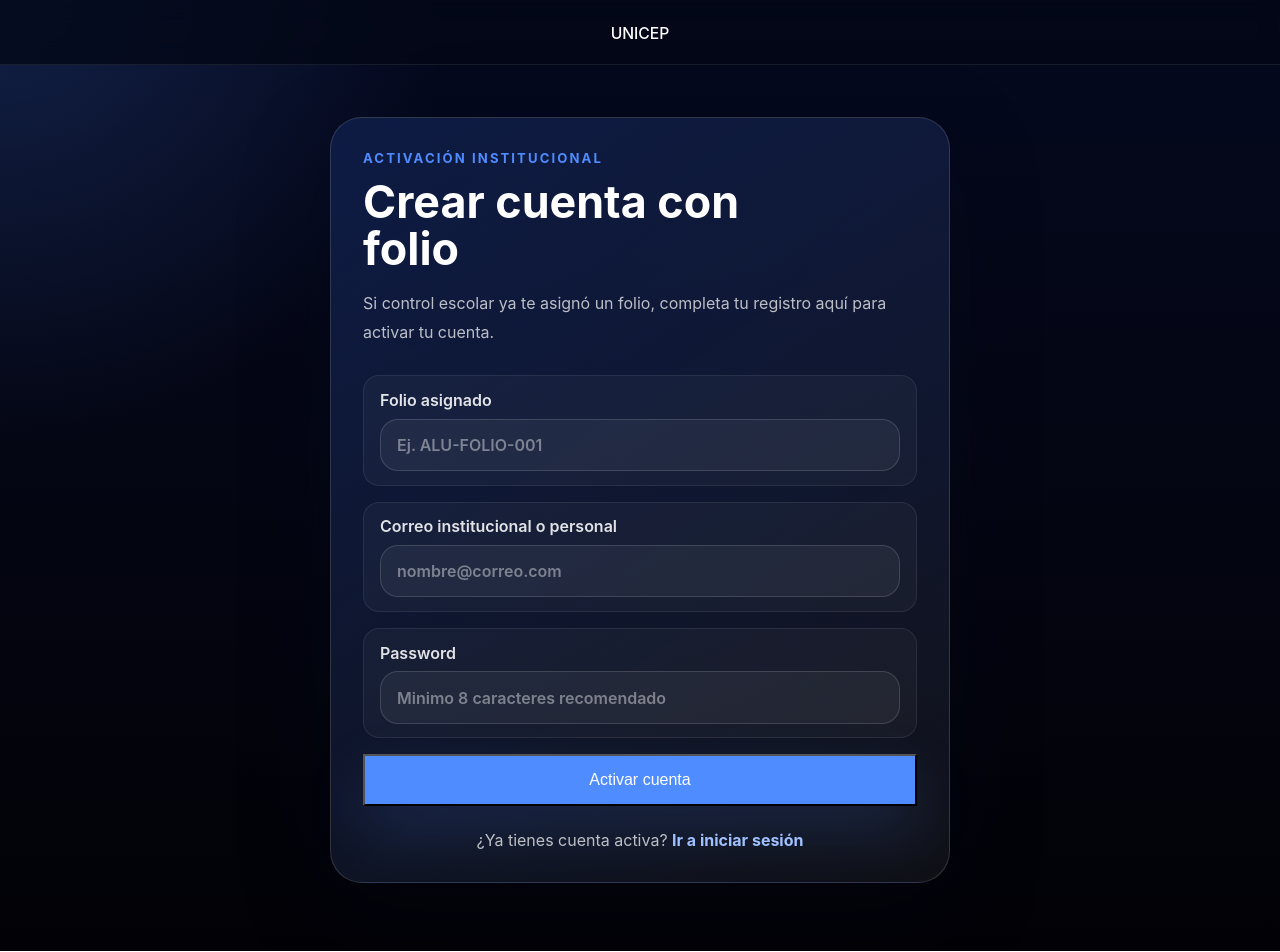
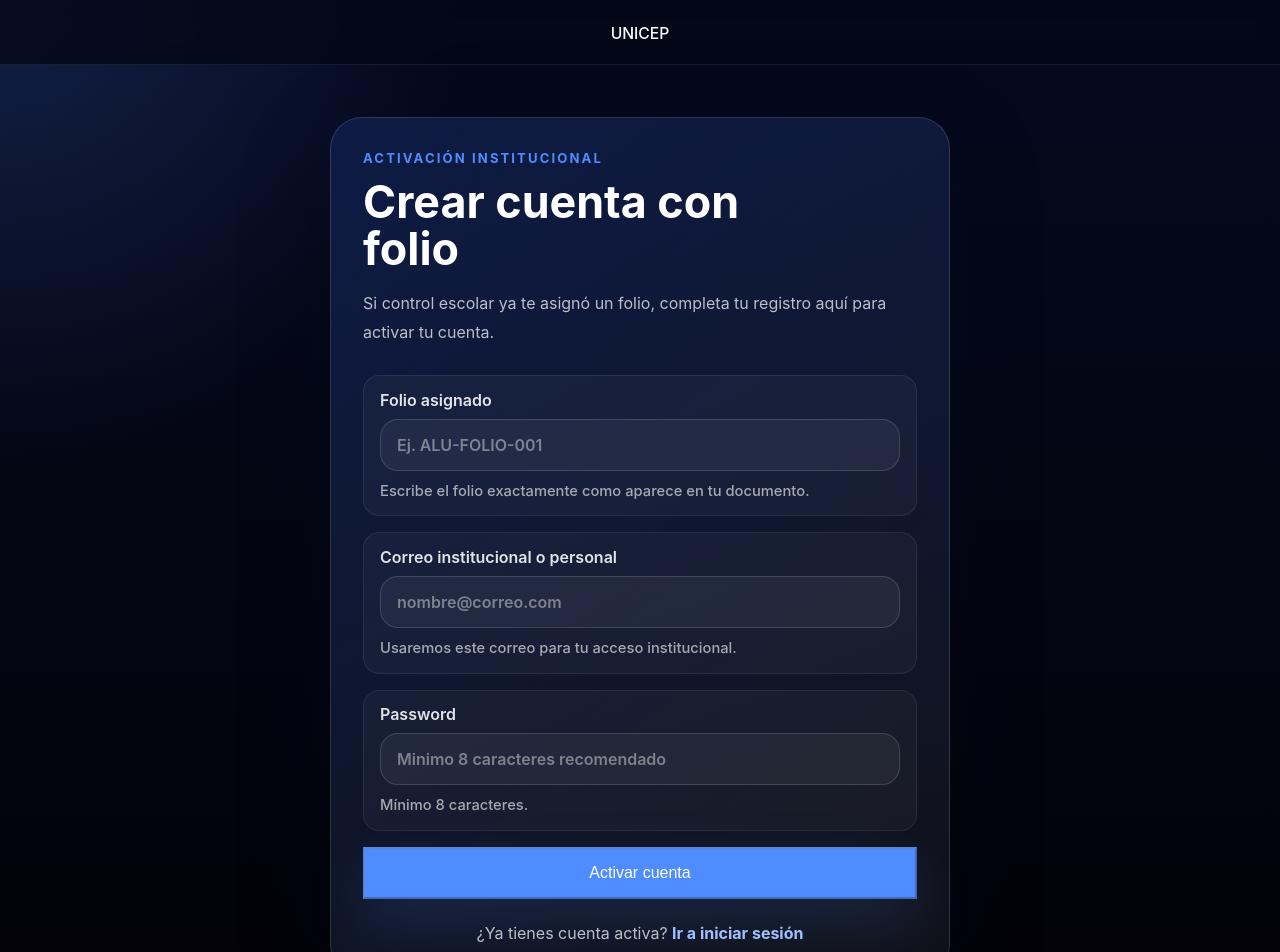
Before and after one commit to FunnyGame12/UNICEP, a React (Vite) app in the folder frontend/: page /registro-folio in a window 1280 px wide. Shown: the top 952 px of the page. Built offline with nearby package versions, Linux system fonts and the light colour scheme; no server answers.

Commit message:
Mejorar experiencia de login y registro

```diff
--- a/frontend/src/pages/LoginPage.jsx
+++ b/frontend/src/pages/LoginPage.jsx
@@ -146,10 +146,12 @@ export default function LoginPage() {
               onChange={(event) => setCorreo(event.target.value)}
               onBlur={() => marcarCampo('correo')}
               placeholder="ejemplo@unicep.edu.mx"
+              autoComplete="username"
               required
+              aria-describedby="login-correo-help"
               aria-invalid={touched.correo && errores.correo ? 'true' : 'false'}
             />
-            <span className={`field-help ${touched.correo && errores.correo ? 'field-help-error' : ''}`}>
+            <span id="login-correo-help" className={`field-help ${touched.correo && errores.correo ? 'field-help-error' : ''}`}>
               {touched.correo && errores.correo ? errores.correo : 'Usa el correo con el que activaste tu cuenta.'}
             </span>
           </label>
@@ -166,6 +168,8 @@ export default function LoginPage() {
                 onBlur={() => marcarCampo('password')}
                 required
                 placeholder="Escribe tu contraseña"
+                autoComplete="current-password"
+                aria-describedby="login-password-help"
                 aria-invalid={touched.password && errores.password ? 'true' : 'false'}
               />
               <button
@@ -178,12 +182,12 @@ export default function LoginPage() {
                 <EyeIcon visible={mostrarPassword} />
               </button>
             </div>
-            <span className={`field-help ${touched.password && errores.password ? 'field-help-error' : ''}`}>
+            <span id="login-password-help" className={`field-help ${touched.password && errores.password ? 'field-help-error' : ''}`}>
               {touched.password && errores.password ? errores.password : 'Debe coincidir con la contraseña registrada en tu cuenta.'}
             </span>
           </label>
 
-          {error ? <p className="error-box">{error}</p> : null}
+          {error ? <p className="error-box" role="alert" aria-live="polite">{error}</p> : null}
 
           <button type="submit" className="btn-primary auth-submit" disabled={loading || !formularioValido}>
             {loading ? 'Validando acceso...' : 'Entrar a mi cuenta'}
--- a/frontend/src/pages/RegistroFolioPage.jsx
+++ b/frontend/src/pages/RegistroFolioPage.jsx
@@ -11,9 +11,34 @@ export default function RegistroFolioPage() {
   const [loading, setLoading] = useState(false);
   const [error, setError] = useState('');
   const [message, setMessage] = useState('');
+  const [touched, setTouched] = useState({ folio: false, correo: false, password: false });
+
+  const errores = {
+    folio: !folio.trim() ? 'Ingresa el folio que te proporcionó control escolar.' : '',
+    correo: !correo.trim()
+      ? 'Ingresa un correo para activar tu cuenta.'
+      : !/^[^\s@]+@[^\s@]+\.[^\s@]+$/.test(correo.trim())
+        ? 'Escribe un correo válido.'
+        : '',
+    password: !password
+      ? 'Crea una contraseña para continuar.'
+      : password.length < 8
+        ? 'Usa al menos 8 caracteres.'
+        : '',
+  };
+  const formularioValido = !errores.folio && !errores.correo && !errores.password;
+
+  function marcarCampo(campo) {
+    setTouched((actual) => ({ ...actual, [campo]: true }));
+  }
 
   async function handleSubmit(event) {
     event.preventDefault();
+    setTouched({ folio: true, correo: true, password: true });
+    if (!formularioValido) {
+      setError('Revisa los campos marcados antes de continuar.');
+      return;
+    }
     setError('');
     setMessage('');
     setLoading(true);
@@ -47,7 +72,7 @@ export default function RegistroFolioPage() {
         </p>
 
         <form className="form-grid registration-form" onSubmit={handleSubmit}>
-        <label>
+        <label className={`field-group ${touched.folio && errores.folio ? 'field-group-error' : touched.folio ? 'field-group-success' : ''}`}>
           Folio asignado
           <input
             id="registro-folio"
@@ -55,12 +80,19 @@ export default function RegistroFolioPage() {
             type="text"
             value={folio}
             onChange={(event) => setFolio(event.target.value)}
+            onBlur={() => marcarCampo('folio')}
             placeholder="Ej. ALU-FOLIO-001"
+            autoComplete="one-time-code"
+            aria-describedby="registro-folio-help"
+            aria-invalid={touched.folio && errores.folio ? 'true' : 'false'}
             required
           />
+          <span id="registro-folio-help" className={`field-help ${touched.folio && errores.folio ? 'field-help-error' : ''}`}>
+            {touched.folio && errores.folio ? errores.folio : 'Escribe el folio exactamente como aparece en tu documento.'}
+          </span>
         </label>
 
-        <label>
+        <label className={`field-group ${touched.correo && errores.correo ? 'field-group-error' : touched.correo ? 'field-group-success' : ''}`}>
           Correo institucional o personal
           <input
             id="registro-correo"
@@ -68,12 +100,19 @@ export default function RegistroFolioPage() {
             type="email"
             value={correo}
             onChange={(event) => setCorreo(event.target.value)}
+            onBlur={() => marcarCampo('correo')}
             placeholder="nombre@correo.com"
+            autoComplete="email"
+            aria-describedby="registro-correo-help"
+            aria-invalid={touched.correo && errores.correo ? 'true' : 'false'}
             required
           />
+          <span id="registro-correo-help" className={`field-help ${touched.correo && errores.correo ? 'field-help-error' : ''}`}>
+            {touched.correo && errores.correo ? errores.correo : 'Usaremos este correo para tu acceso institucional.'}
+          </span>
         </label>
 
-        <label>
+        <label className={`field-group ${touched.password && errores.password ? 'field-group-error' : touched.password ? 'field-group-success' : ''}`}>
           Password
           <input
             id="registro-password"
@@ -81,15 +120,22 @@ export default function RegistroFolioPage() {
             type="password"
             value={password}
             onChange={(event) => setPassword(event.target.value)}
+            onBlur={() => marcarCampo('password')}
             placeholder="Minimo 8 caracteres recomendado"
+            autoComplete="new-password"
+            aria-describedby="registro-password-help"
+            aria-invalid={touched.password && errores.password ? 'true' : 'false'}
             required
           />
+          <span id="registro-password-help" className={`field-help ${touched.password && errores.password ? 'field-help-error' : ''}`}>
+            {touched.password && errores.password ? errores.password : 'Mínimo 8 caracteres.'}
+          </span>
         </label>
 
-          {error ? <p className="error-box">{error}</p> : null}
-          {message ? <p className="ok-box">{message}</p> : null}
+          {error ? <p className="error-box" role="alert" aria-live="polite">{error}</p> : null}
+          {message ? <p className="ok-box" role="status" aria-live="polite">{message}</p> : null}
 
-          <button type="submit" className="btn-primary" disabled={loading}>
+          <button type="submit" className="btn-primary" disabled={loading || !formularioValido}>
             {loading ? 'Activando...' : 'Activar cuenta'}
           </button>
         </form>
```
